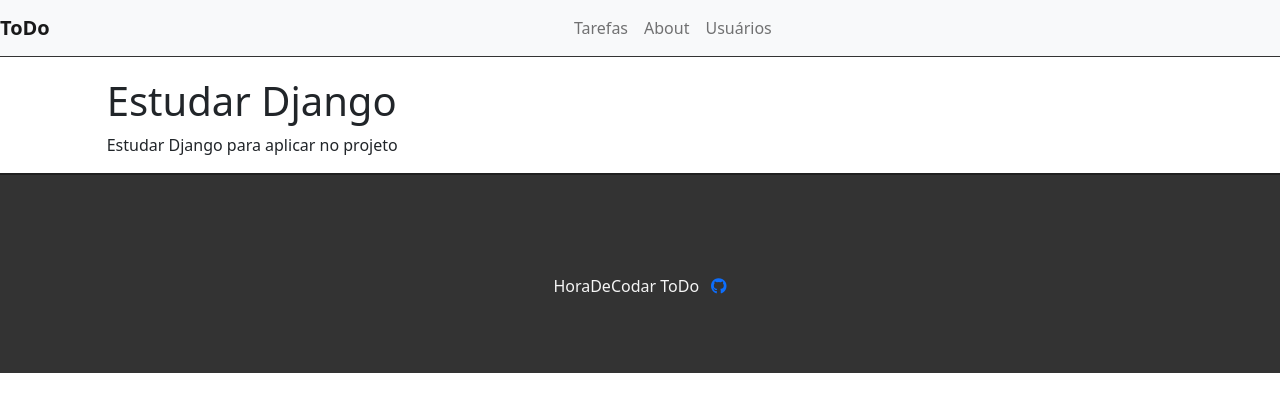
After one commit to TheJoaoVitorio/Project-ToDo, a Django app: page /task/1 in a window 1280 px wide. The commit adds this page. Shown: the top 412 px of the page. Run offline with Django 5.2, Linux system fonts and the light colour scheme; data comes from the database, SQL or seed files in the repository; both versions use the stored data as it was after the commit.

Commit message:
Criei uma view para visualizar a task , criei a url dessa view e fiz o template

```diff
--- a/tasks/static/css/style.css
+++ b/tasks/static/css/style.css
@@ -98,10 +98,7 @@ footer > div{
     top:50%;
     position: relative;
 }
-footer p,a{
+footer{
     color: #f5f5f5;
 }
-footer a:hover{
-    color: #787878;
-}
 /* Fim Footer */
--- a/tasks/templates/base.html
+++ b/tasks/templates/base.html
@@ -13,7 +13,7 @@
     <div class="container-fluid">
         <nav class="navbar navbar-expand-lg bg-light">
             <div class="container-fluid">
-              <a class="navbar-brand" href="#">ToDo</a>
+              <a class="navbar-brand" href="/">ToDo</a>
               <button class="navbar-toggler" type="button" data-bs-toggle="collapse" data-bs-target="#navbarSupportedContent" aria-controls="navbarSupportedContent" aria-expanded="false" aria-label="Toggle navigation">
                 <span class="navbar-toggler-icon"></span>
               </button>
--- /dev/null
+++ b/tasks/templates/tasks/task.html
@@ -0,0 +1,10 @@
+{% extends 'base.html' %}
+
+{% block title %}Lista de Tarefas{% endblock %}
+
+{% block content %}
+<div class="offset-1 col-10 list-div">
+    <h1> {{task.title}} </h1>
+    <p> {{task.description}} </p>
+</div>
+{% endblock %}
--- a/tasks/urls.py
+++ b/tasks/urls.py
@@ -4,8 +4,9 @@ from . import views
 urlpatterns = [
     #nome de url / função de views
     path('hello/',views.HelloWorld),
+    path('seunome/<str:name>',views.SeuNome,name='seu-nome'),
 
     #caminho , view , name.
     path('',views.taskList,name='task-list'),
-    path('seunome/<str:name>',views.SeuNome,name='seu-nome'),
+    path('task/<int:id>',views.taskView,name='task-view'),
 ]
--- a/tasks/views.py
+++ b/tasks/views.py
@@ -1,6 +1,7 @@
-from django.shortcuts import render
+from django.shortcuts import render,get_object_or_404
 from django.http import HttpResponse
 
+from .models import Task
 
 # Create your views here.
 def HelloWorld(request):
@@ -12,4 +13,11 @@ def SeuNome(request,name):
 
 # Views do ToDo
 def taskList(request):
-    return render (request,'tasks/list.html')
+    tasks = Task.objects.all()
+
+    return render (request,'tasks/list.html',{'tasks':tasks})
+
+def taskView(request,id):
+                            #model , id
+    task = get_object_or_404(Task,pk=id)
+    return render (request,'tasks/task.html',{'task':task})
```
Also changed, not shown: tasks/templates/tasks/list.html (+3 -6 lines), db.sqlite3.
